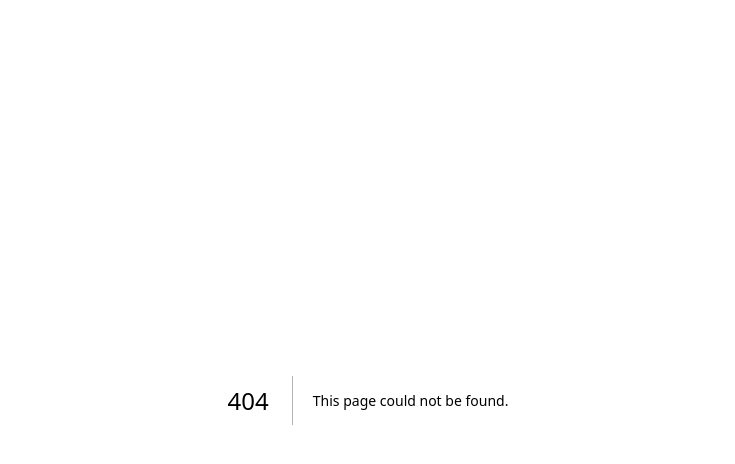
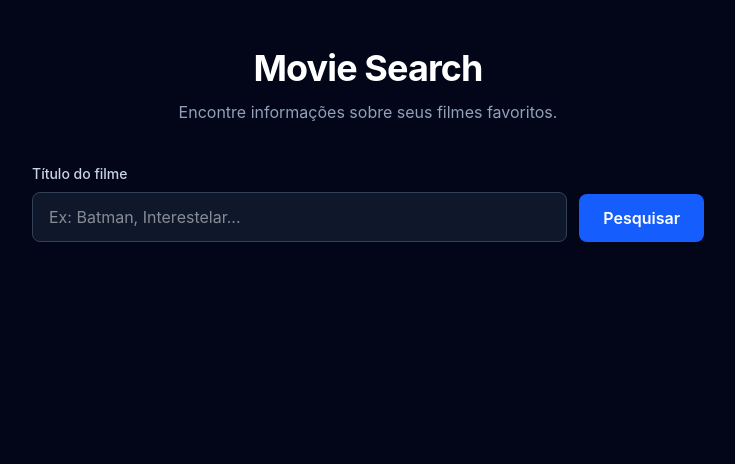
Before and after one commit to lucascsantos07/receitas-pweb, a Next.js app: page /busca in a window 1280 px wide. Before the commit this address had no page. Shown: the top 464 px of the page, without its empty margins (272-1007 px from the left). Built offline with nearby package versions, Linux system fonts and the light colour scheme.

Commit message:
feat: adiciona receita 19

```diff
--- /dev/null
+++ b/app/api/searchMovies/route.js
@@ -0,0 +1,8 @@
+export async function GET(request){
+    const searchParams = request.nextUrl.searchParams
+    const titleSearchKey = searchParams.get("titleSearchKey")
+    const httpRes = await fetch(`http://www.omdbapi.com/?apikey=${process.env.OMDB_API_KEY}&s=${encodeURIComponent(titleSearchKey || "")}`)
+    const jsonRes = await httpRes.json()
+    return Response.json({...jsonRes})
+
+}
--- /dev/null
+++ b/app/busca/page.js
@@ -0,0 +1,136 @@
+/* Receita 19 */
+
+"use client"
+
+import Form from "next/form"
+import { useState, memo, useCallback } from "react"
+
+export default function Home() {
+
+    const [resultMovies, setResultMovies] = useState([])
+    const [isLoading, setIsLoading] = useState(false)
+
+    const handleAction = useCallback(async (formData) => {
+        setIsLoading(true)
+
+        try {
+            const titleSearchKey = formData.get("titleSearchKey")
+
+            const httpRes = await fetch(
+                `/api/searchMovies?titleSearchKey=${encodeURIComponent(titleSearchKey)}`
+            )
+
+            const jsonRes = await httpRes.json()
+
+            setResultMovies(jsonRes.Search || [])
+
+        } finally {
+            setIsLoading(false)
+        }
+    }, [])
+
+    return (
+        <main className="min-h-screen bg-slate-950 px-6 py-12 text-white">
+            <div className="mx-auto max-w-5xl">
+
+                <header className="mb-10 text-center">
+                    <h1 className="text-4xl font-bold tracking-tight">
+                        Movie Search
+                    </h1>
+
+                    <p className="mt-3 text-slate-400">
+                        Encontre informações sobre seus filmes favoritos.
+                    </p>
+                </header>
+
+                <MovieForm
+                    handleAction={handleAction}
+                    isLoading={isLoading}
+                />
+
+                <MovieTable movies={resultMovies} />
+
+            </div>
+        </main>
+    )
+}
+
+const MovieForm = memo(function MovieForm({ handleAction, isLoading }) {
+    console.log("MovieForm renderizou")
+
+    const [titleSearchKey, setTitleSearchKey] = useState("")
+
+    return (
+        <Form
+            action={handleAction}
+            className="mx-auto mb-12 flex max-w-2xl flex-col gap-3 sm:flex-row"
+        >
+            <div className="flex-1">
+                <label
+                    htmlFor="idTitleSearchKey"
+                    className="mb-2 block text-sm font-medium text-slate-300"
+                >
+                    Título do filme
+                </label>
+
+                <input
+                    id="idTitleSearchKey"
+                    name="titleSearchKey"
+                    value={titleSearchKey}
+                    onChange={(event) => setTitleSearchKey(event.target.value)}
+                    placeholder="Ex: Batman, Interestelar..."
+                    className="w-full rounded-lg border border-slate-700 bg-slate-900 px-4 py-3 text-white outline-none transition focus:border-blue-500 focus:ring-2 focus:ring-blue-500/30"
+                />
+            </div>
+
+            <button
+                type="submit"
+                disabled={isLoading}
+                className="self-end rounded-lg bg-blue-600 px-6 py-3 font-semibold text-white transition hover:bg-blue-500 disabled:cursor-not-allowed disabled:opacity-50"
+            >
+                {isLoading ? "Pesquisando..." : "Pesquisar"}
+            </button>
+        </Form>
+    )
+})
+
+const MovieTable = memo(function MovieTable({ movies }) {
+    console.log("MovieTable renderizou")
+
+    return (
+        <div className="grid grid-cols-1 gap-6 sm:grid-cols-2 lg:grid-cols-3">
+            {movies.map((m) => (
+                <div
+                    key={m.imdbID}
+                    className="flex gap-4 rounded-xl border border-slate-800 bg-slate-900 p-4 shadow-lg transition hover:border-blue-500/50"
+                >
+                    {m.Poster && m.Poster !== "N/A" ? (
+                        <img
+                            src={m.Poster}
+                            alt={`Pôster de ${m.Title}`}
+                            className="h-40 w-28 rounded-lg object-cover"
+                        />
+                    ) : (
+                        <div className="flex h-40 w-28 items-center justify-center rounded-lg bg-slate-800 text-center text-xs text-slate-500">
+                            Sem pôster
+                        </div>
+                    )}
+
+                    <div className="flex flex-col justify-center">
+                        <h2 className="text-lg font-bold text-white">
+                            {m.Title}
+                        </h2>
+
+                        <p className="mt-2 text-sm text-slate-400">
+                            Ano: {m.Year}
+                        </p>
+
+                        <p className="mt-1 text-xs uppercase tracking-wider text-blue-400">
+                            {m.Type}
+                        </p>
+                    </div>
+                </div>
+            ))}
+        </div>
+    )
+})
```
Also changed, not shown: 1 other file (tests, documents, lock files or other folders).
